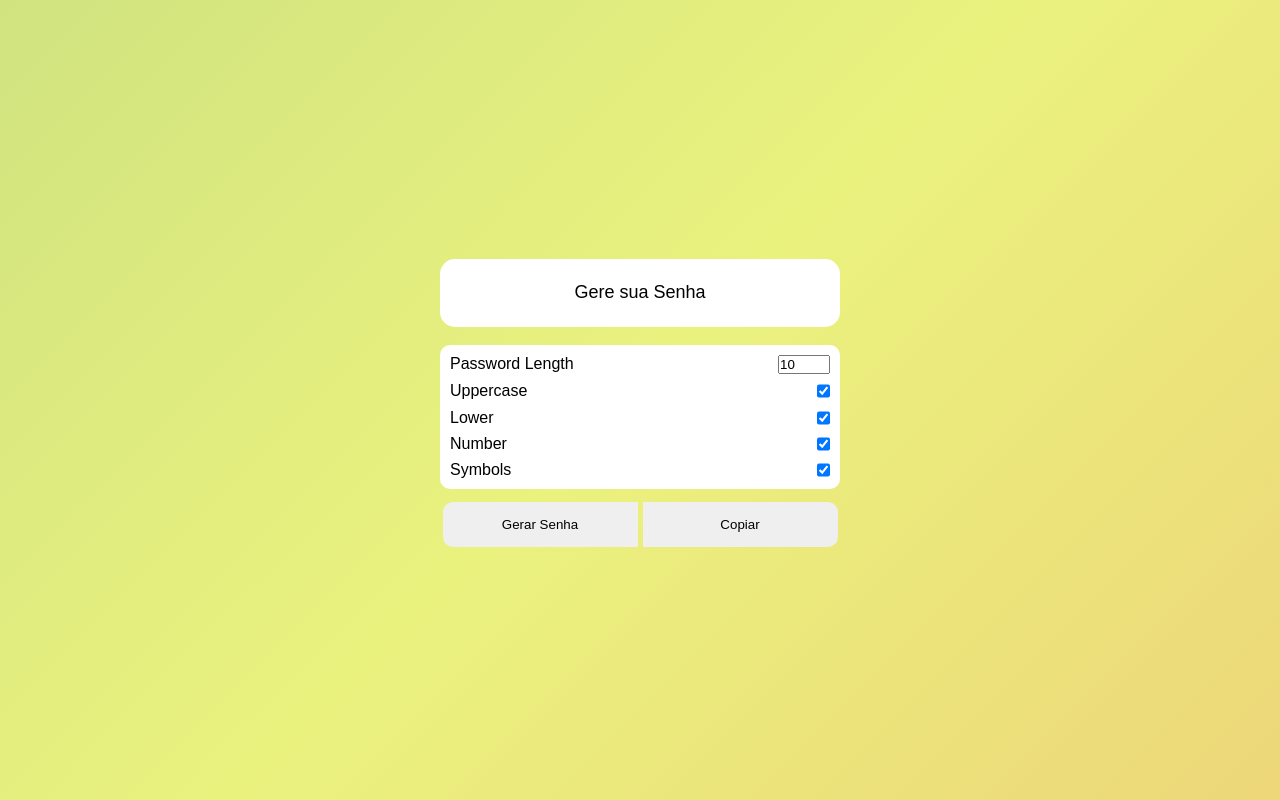
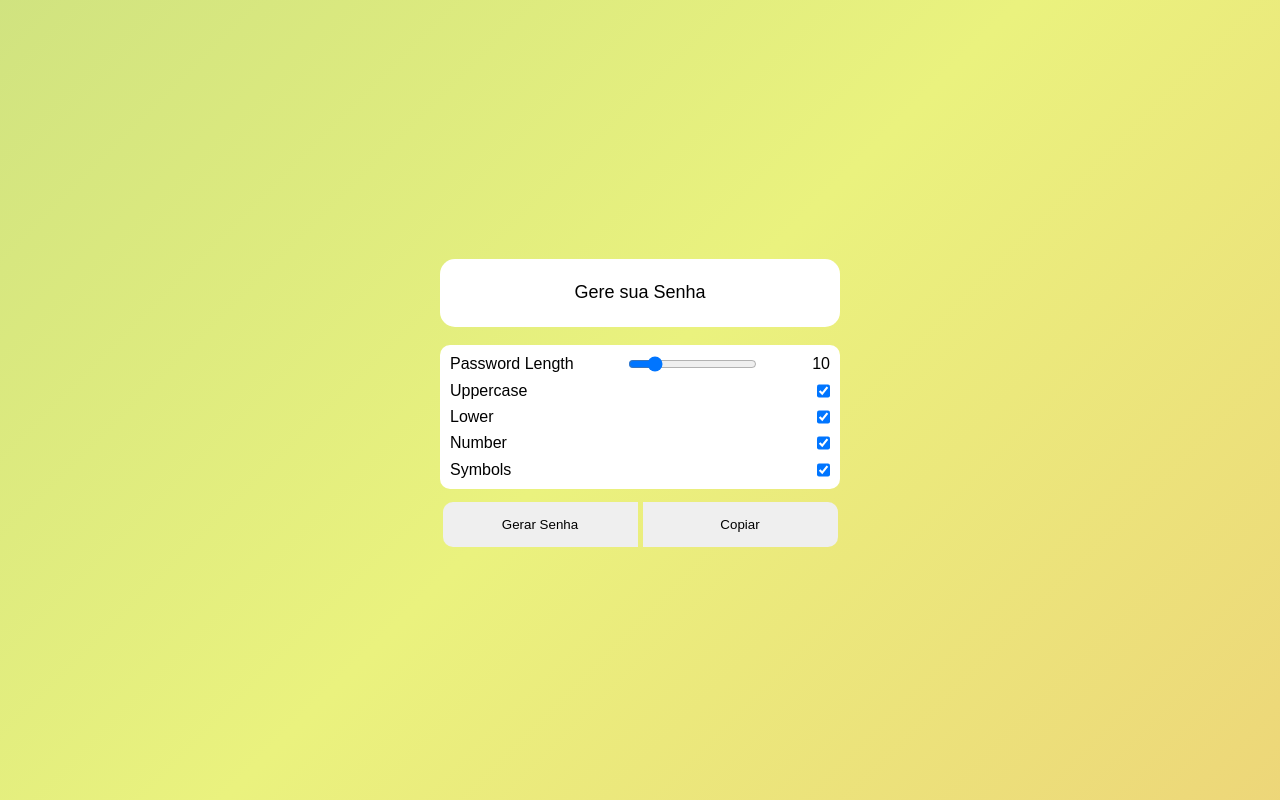
Before and after one commit to felipemaifredo/password_generator, a plain HTML site: page index.html in a window 1280 px wide. Drawn offline with Linux system fonts and the light colour scheme.

Commit message:
Update index.html

```diff
--- a/index.html
+++ b/index.html
@@ -17,8 +17,9 @@
             </div>
             <div class="pw-body">
                 <div class="form-control">
-                    <label for="len">Password Length</label>
-                    <input type="number" id="len" value="10" min="2" max="30">
+                    <label for="len" text-pg>Password Length</label>
+                    <input type="range" id="len" value="10" min="5" max="35" step="1">
+                    <span id="lenght-result">10</span>
                 </div>
                 <div class="form-control">
                     <label for="upper">Uppercase</label>
```
